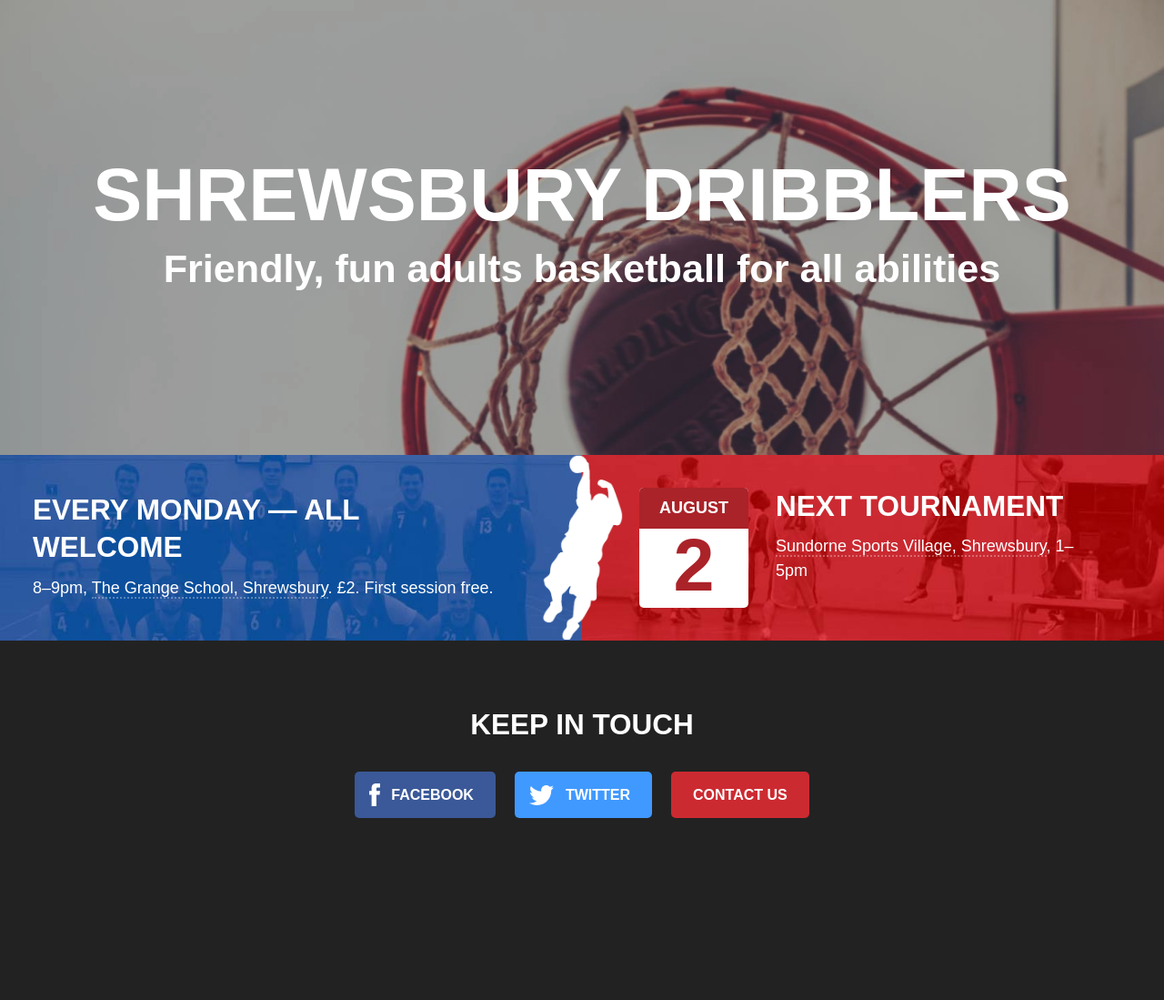
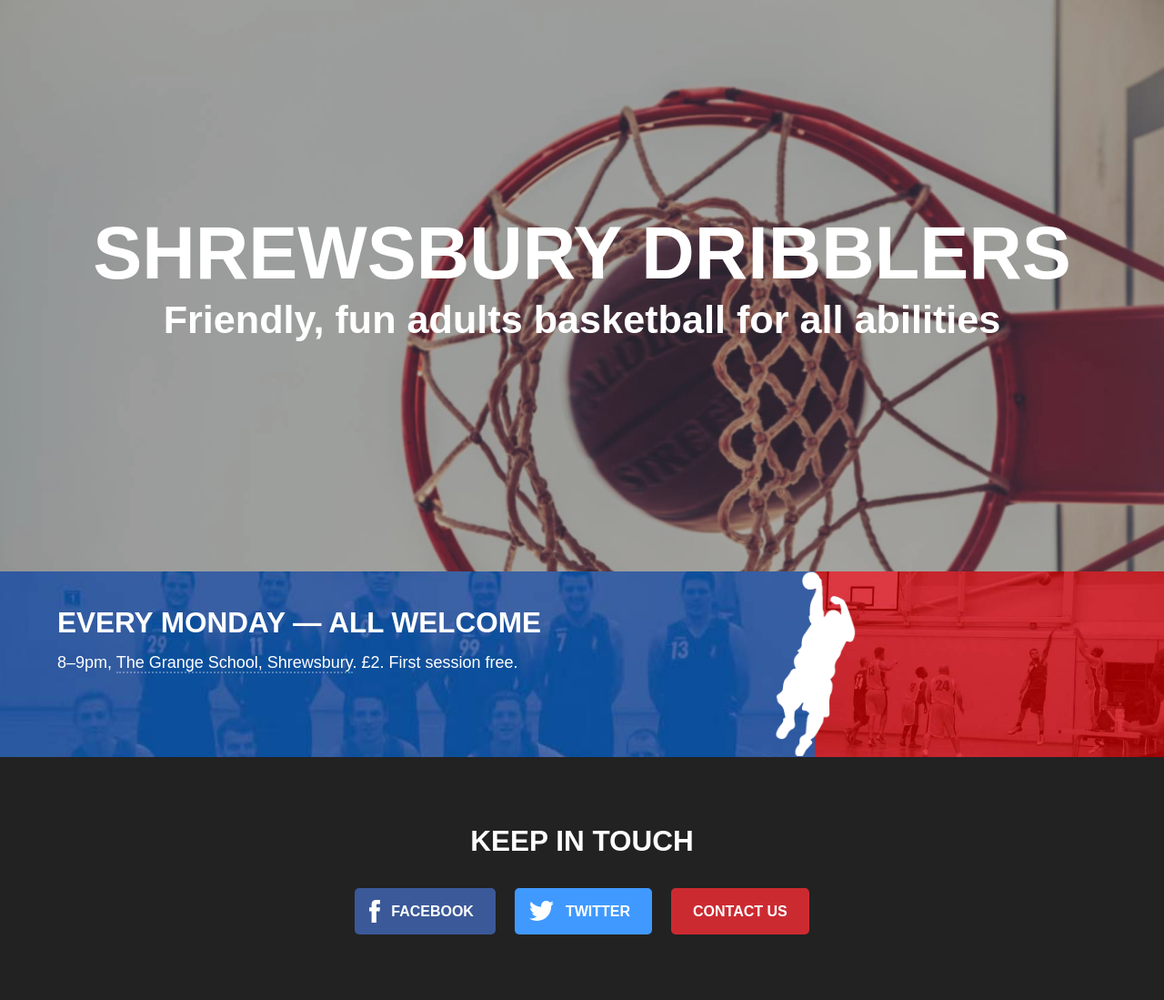
Before and after one commit to wrightmartin/dribblers, a Jekyll site: the page built from index.html, in a window 1280 px wide. Shown: the whole page at 91% size. Built offline with Jekyll 4.4.1, drawn with Linux system fonts in a browser that asks for light colours; before the commit the page ends 971 px from its top, so only the background shows below that.

Commit message:
Add super-wide layout
Remove next event

```diff
--- a/_sass/_components.scss
+++ b/_sass/_components.scss
@@ -7,6 +7,10 @@
     @include clearfix;
     @media (min-width: $medium-screen) {
         padding: 0 2em;
+    }
+    @media (min-width: $giant_screen) {
+        max-width: none;
+        margin: 0;
     }
 }
 
--- a/_sass/_variables.scss
+++ b/_sass/_variables.scss
@@ -36,7 +36,8 @@
 
 $size_font-base: 18px;
 
-$giant_screen: 67.5em;
+
+$giant_screen: 83.333333333em;
 $large_screen: 56em;
 $medium_screen: 44em;
 $high_dpi_screen: '-webkit-min-device-pixel-ratio: 1.5), (min-resolution: 144dpi';
--- a/css/main.scss
+++ b/css/main.scss
@@ -285,19 +285,38 @@
     bottom: 0;
     background-color: rgba(0,0,0,0.3);
   }
+  @media (min-width: $giant_screen) {
+      width: 66%;
+      min-width: 66%;
+      right: auto;
+
+  }
+}
+
+.hero {
+    @media (min-width: $giant_screen) {
+      text-align: left;
+      width: 66%;
+      float: left;
+  }
 }
 
 .site-heading-title {
   padding: 4em 0;
+  text-align: center;
   @media (min-width: $medium_screen) {
     padding: 9em 0;
   }
-  text-align: center;
+  @media (min-width: $giant_screen) {
+    text-align: left;
+    padding: 8em 12em 8em 8em;
+  }
   h1 {
     font-size: 2.2em;
     margin-bottom: 0;
     @media (min-width: $medium_screen) {
       font-size: 4.5em;
+      line-height: 1.1em;
     }
   }
   h2 {
@@ -319,6 +338,17 @@
   @include clearfix;
   display: table;
   min-height: 204px;
+  @media (min-width: $giant_screen) {
+    min-height: 0;
+    width: 34%;
+    float: right;
+    display: block;
+    background-image: url(../assets/img/bw-tournies.jpg);
+    background-position: 50% 30%;
+    background-size: cover;
+    background-repeat: no-repeat;
+    min-height: 805px;
+  }
 }
 
 .minititle {
@@ -331,7 +361,6 @@
 }
 
 .decorative-date {
-
   .date,
   .month {
     display: inline;
@@ -399,10 +428,10 @@
   @include clearfix;
   width: 100%;
   float: left;
-  @media (min-width: $large_screen) {
+  @media (min-width: $large_screen) and (max-width: $giant_screen) {
     float: none;
     display: table-cell;
-    width: 50%;
+    width: 70%;
   }
 }
 
@@ -410,13 +439,16 @@
     padding: 2em;
     width: 100%;
     @extend .reversed-section;
-    @media (min-width: $large_screen) {
+    @media (min-width: $large_screen) and (max-width: $giant_screen) {
       max-width: 632.5px;
     }
 }
 
 .table-row {
   display: table-row;
+  @media (min-width: $giant_screen) {
+    display: block;
+  }
 }
 
 .half-two {
@@ -424,10 +456,10 @@
   width: 100%;
   float: left;
   @include clearfix;
-  @media (min-width: $large_screen) {
+    @media (min-width: $large_screen) and (max-width: $giant_screen) {
     float: none;
     display: table-cell;
-    width: 50%;
+    width: 30%;
   }
 }
 
@@ -445,7 +477,7 @@
 
 
 .mondays {
-  @media (min-width: $large_screen) {
+  @media (min-width: $large_screen) and (max-width: $large_screen) {
     position: absolute;
     right: 4em;
     top: 2.25em;
@@ -463,6 +495,10 @@
   @media (min-width: $large_screen) {
     padding-left: 1.5em;
   }
+  @media (min-width: $giant_screen) {
+    padding-top: 3em;
+    padding-bottom: 5em;
+  }
 }
 
 .tournies {
@@ -470,6 +506,9 @@
   position: relative;
   @media (min-width: $large_screen) {
     padding-left: 1.5em;
+  }
+  @media (min-width: $giant_screen) {
+    background: transparent;
   }
   &:after {
     content: "";
@@ -485,6 +524,9 @@
       left: -45px;
       top: -2px;
     }
+    @media (min-width: $giant_screen) {
+      top: -100px;
+    }
   }
 }
 
@@ -498,6 +540,8 @@
   background-color: #222;
   padding: 4em 0;
   text-align: center;
+  width: 100%;
+  clear: both;
   h2 {
     margin-bottom: 1em;
   }
--- a/index.html
+++ b/index.html
@@ -1,14 +1,13 @@
 ---
 layout: default
 ---
-<div class="container">
-
-  <div class="site-heading-title">
-  <h1>Shrewsbury Dribblers</h1>
-  <h2>Friendly, fun adults basketball for all abilities </h2>
+<div class="hero">
+  <div class="container">
+    <div class="site-heading-title">
+      <h1>Shrewsbury Dribblers</h1>
+      <h2>Friendly, fun adults basketball for all abilities </h2>
+    </div>
   </div>
-
-
 </div>
 <div class="site-info">
   <div class="table-row">
@@ -22,7 +21,7 @@
   </div>
   <div class="half-two tournies">
     <div class="half-two--container">
-      <div class="next-event">
+<!---<div class="next-event">
         <div class="decorative-date">
           <div class="month">August</div>
           <div class="date">2</div>
@@ -31,7 +30,7 @@
           <h2 class="minititle">Next tournament</h2>
           <p><a href="https://goo.gl/maps/2VXvH">Sundorne Sports Village, Shrewsbury</a>, 1–5pm</p>
         </div>
-      </div>
+      </div> -->
     </div>
   </div>
   </div>
```
